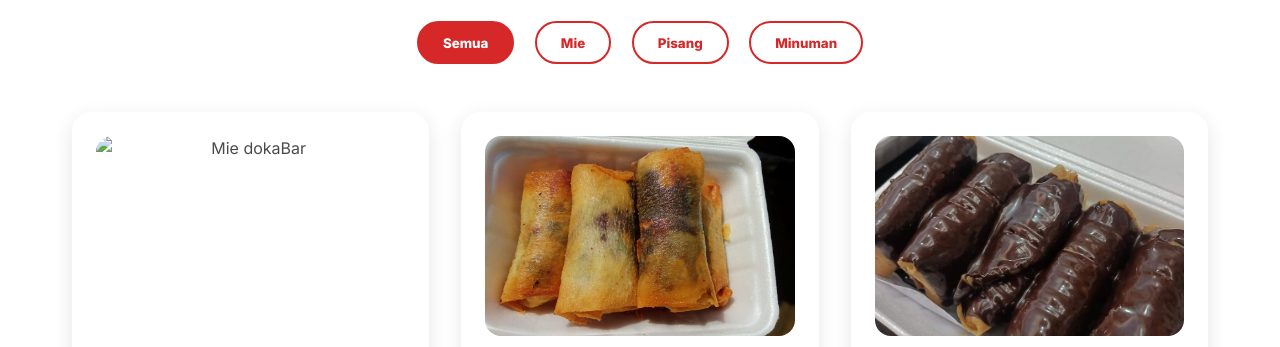
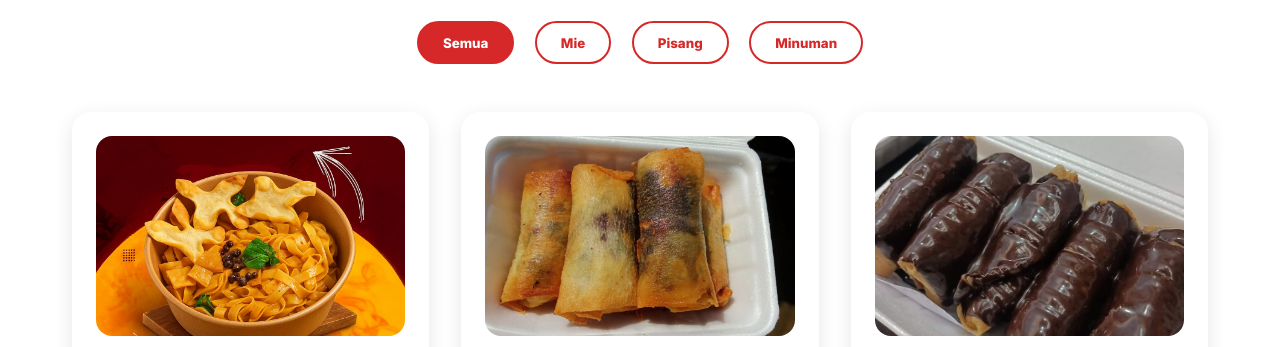
Before and after one commit to dokaafood/dokafoodmenu, a plain HTML site: page index.html in a window 1280 px wide. Shown: the part 605-952 px from the top of the page. Drawn offline with Linux system fonts and the light colour scheme.

Commit message:
Update index.html

```diff
--- a/index.html
+++ b/index.html
@@ -128,7 +128,7 @@
       // Ganti nama file gambar di sini sesuai dengan file yang Anda unggah di folder 'images'
       const menuData = [
         {
-          name: 'Mie dokaBar', category: 'mie', image: 'images/Mie-Dokabar.jpg',
+          name: 'Mie dokaBar', category: 'mie', image: 'images/Dokabar-Original.jpg',
           price_info: 'Mulai dari Rp11.000',
           variants: [
             { level: 'Original', price: 11000 }, { level: 'Sedang', price: 12000 }, { level: 'Pedas', price: 13000 }
```
